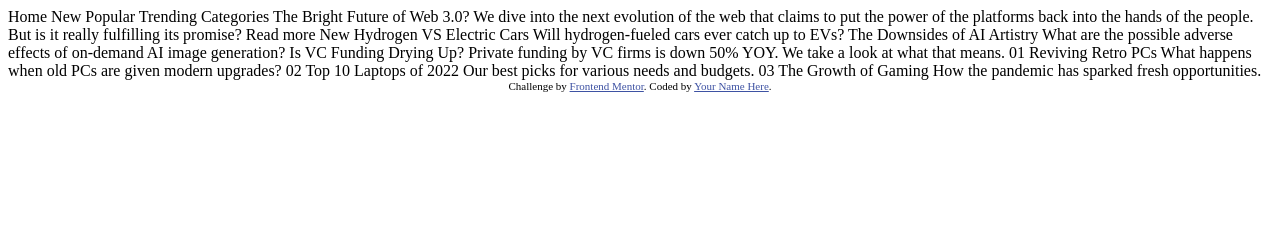
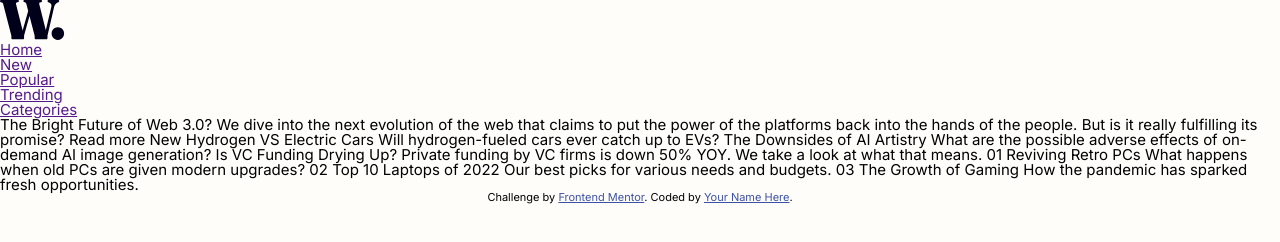
Before and after one commit to NicolasArfel/news-landing-page, a website: page index.html in a window 1280 px wide. Drawn offline with Linux system fonts and the light colour scheme.

Commit message:
navbar html

```diff
--- a/index.html
+++ b/index.html
@@ -1,60 +1,52 @@
 <!DOCTYPE html>
 <html lang="en">
   <head>
-  <meta charset="UTF-8">
-  <meta name="viewport" content="width=device-width, initial-scale=1.0"> <!-- displays site properly based on user's device -->
+    <meta charset="UTF-8" />
+    <meta name="viewport" content="width=device-width, initial-scale=1.0" />
+    <!-- displays site properly based on user's device -->
 
-  <link rel="icon" type="image/png" sizes="32x32" href="./images/favicon-32x32.png">
+    <link
+      rel="icon"
+      type="image/png"
+      sizes="32x32"
+      href="./images/favicon-32x32.png"
+    />
+    <link rel="stylesheet" href="./styles/reset.css" />
+    <link rel="stylesheet" href="./styles/styles.css" />
 
-  <title>Frontend Mentor | News homepage</title>
-
-  <!-- Feel free to remove these styles or customise in your own stylesheet 👍 -->
-  <style>
-    .attribution { font-size: 11px; text-align: center; }
-    .attribution a { color: hsl(228, 45%, 44%); }
-  </style>
+    <title>News homepage</title>
   </head>
   <body>
-
-  Home
-  New
-  Popular
-  Trending
-  Categories
-
-  The Bright Future of Web 3.0?
-
-  We dive into the next evolution of the web that claims to put the power of the platforms back into the hands of the people.
-  But is it really fulfilling its promise?
-
-  Read more
-
-  New
-
-  Hydrogen VS Electric Cars
-  Will hydrogen-fueled cars ever catch up to EVs?
-
-  The Downsides of AI Artistry
-  What are the possible adverse effects of on-demand AI image generation?
-
-  Is VC Funding Drying Up?
-  Private funding by VC firms is down 50% YOY. We take a look at what that means.
-
-  01
-  Reviving Retro PCs
-  What happens when old PCs are given modern upgrades?
-
-  02
-  Top 10 Laptops of 2022
-  Our best picks for various needs and budgets.
-
-  03
-  The Growth of Gaming
-  How the pandemic has sparked fresh opportunities.
+    <header>
+      <nav>
+        <a><img src="./assets/images/logo.svg" /></a>
+        <div>
+          <ul>
+            <li><a href="">Home</a></li>
+            <li><a href="">New</a></li>
+            <li><a href="">Popular</a></li>
+            <li><a href="">Trending</a></li>
+            <li><a href="">Categories</a></li>
+          </ul>
+        </div>
+      </nav>
+    </header>
+    The Bright Future of Web 3.0? We dive into the next evolution of the web
+    that claims to put the power of the platforms back into the hands of the
+    people. But is it really fulfilling its promise? Read more New Hydrogen VS
+    Electric Cars Will hydrogen-fueled cars ever catch up to EVs? The Downsides
+    of AI Artistry What are the possible adverse effects of on-demand AI image
+    generation? Is VC Funding Drying Up? Private funding by VC firms is down 50%
+    YOY. We take a look at what that means. 01 Reviving Retro PCs What happens
+    when old PCs are given modern upgrades? 02 Top 10 Laptops of 2022 Our best
+    picks for various needs and budgets. 03 The Growth of Gaming How the
+    pandemic has sparked fresh opportunities.
 
     <div class="attribution">
-    Challenge by <a href="https://www.frontendmentor.io?ref=challenge" target="_blank">Frontend Mentor</a>.
-    Coded by <a href="#">Your Name Here</a>.
+      Challenge by
+      <a href="https://www.frontendmentor.io?ref=challenge" target="_blank"
+        >Frontend Mentor</a
+      >. Coded by <a href="#">Your Name Here</a>.
     </div>
   </body>
 </html>
--- /dev/null
+++ b/styles/reset.css
@@ -0,0 +1,129 @@
+/* http://meyerweb.com/eric/tools/css/reset/
+   v2.0 | 20110126
+   License: none (public domain)
+*/
+
+html,
+body,
+div,
+span,
+applet,
+object,
+iframe,
+h1,
+h2,
+h3,
+h4,
+h5,
+h6,
+p,
+blockquote,
+pre,
+a,
+abbr,
+acronym,
+address,
+big,
+cite,
+code,
+del,
+dfn,
+em,
+img,
+ins,
+kbd,
+q,
+s,
+samp,
+small,
+strike,
+strong,
+sub,
+sup,
+tt,
+var,
+b,
+u,
+i,
+center,
+dl,
+dt,
+dd,
+ol,
+ul,
+li,
+fieldset,
+form,
+label,
+legend,
+table,
+caption,
+tbody,
+tfoot,
+thead,
+tr,
+th,
+td,
+article,
+aside,
+canvas,
+details,
+embed,
+figure,
+figcaption,
+footer,
+header,
+hgroup,
+menu,
+nav,
+output,
+ruby,
+section,
+summary,
+time,
+mark,
+audio,
+video {
+  margin: 0;
+  padding: 0;
+  border: 0;
+  font-size: 100%;
+  font: inherit;
+  vertical-align: baseline;
+}
+/* HTML5 display-role reset for older browsers */
+article,
+aside,
+details,
+figcaption,
+figure,
+footer,
+header,
+hgroup,
+menu,
+nav,
+section {
+  display: block;
+}
+body {
+  line-height: 1;
+}
+ol,
+ul {
+  list-style: none;
+}
+blockquote,
+q {
+  quotes: none;
+}
+blockquote:before,
+blockquote:after,
+q:before,
+q:after {
+  content: '';
+  content: none;
+}
+table {
+  border-collapse: collapse;
+  border-spacing: 0;
+}
--- /dev/null
+++ b/styles/styles.css
@@ -0,0 +1,24 @@
+@import url('https://fonts.googleapis.com/css2?family=Inter:wght@400;700;800&display=swap');
+
+:root {
+  --soft-orange: hsl(35, 77%, 62%);
+  --soft-red: hsl(5, 85%, 63%);
+  --off-white: hsl(36, 100%, 99%);
+  --grayish-blue: hsl(233, 8%, 79%);
+  --dark-grayish-blue: hsl(236, 13%, 42%);
+  --very-dark-blue: hsl(240, 100%, 5%);
+}
+
+body {
+  font-size: 15px;
+  font-family: 'Inter', sans-serif;
+  background-color: var(--off-white);
+}
+
+.attribution {
+  font-size: 11px;
+  text-align: center;
+}
+.attribution a {
+  color: hsl(228, 45%, 44%);
+}
```
Lines whose indentation alone changed are shown as unchanged.
